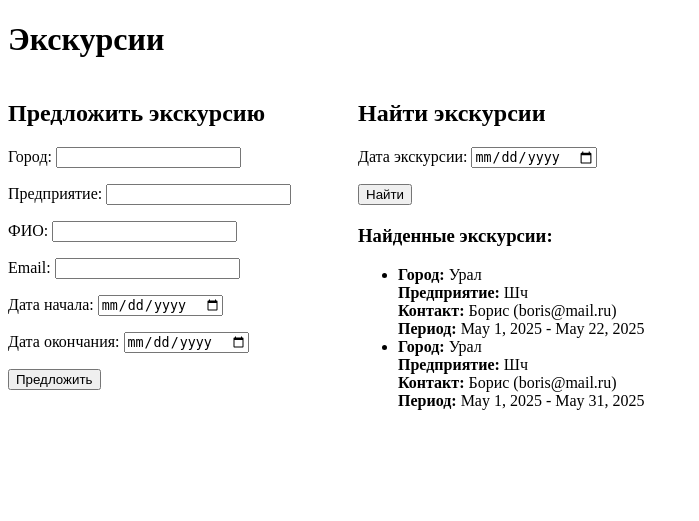
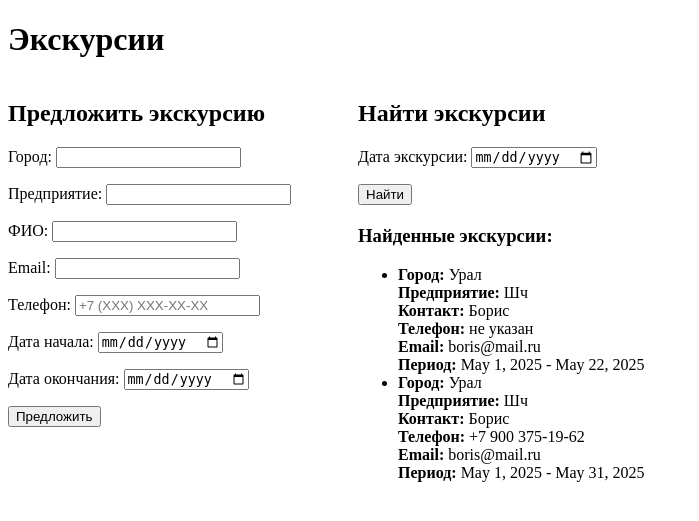
Before and after one commit to boris-r-v/top100_mvp, a Django app: template excursion_system/excursions/templates/excursions.html in a window 1280 px wide. Shown: the top 521 px of the page, without its empty margins (0-699 px from the left). Run offline with Django 5.2, Linux system fonts and the light colour scheme; the template is opened without the code that fills it: values that come from a table or form of the project are taken from there, others are empty; data comes from the database, SQL or seed files in the repository; both versions use the stored data as it was after the commit.

Commit message:
Добавлен номер телефона для связи  тем кто предложил экскурсию

```diff
--- a/excursion_system/excursions/forms.py
+++ b/excursion_system/excursions/forms.py
@@ -10,10 +10,11 @@ class PasswordForm(forms.Form):
 class ExcursionForm(forms.ModelForm):
     class Meta:
         model = Excursion
-        fields = ['city', 'company', 'full_name', 'email', 'start_date', 'end_date']
+        fields = ['city', 'company', 'full_name', 'email', 'phone', 'start_date', 'end_date']
         widgets = {
             'start_date': forms.DateInput(attrs={'type': 'date'}),
             'end_date': forms.DateInput(attrs={'type': 'date'}),
+            'phone': forms.TextInput(attrs={'placeholder': '+7 (XXX) XXX-XX-XX'}),
         }
 
 class SearchForm(forms.Form):
--- a/excursion_system/excursions/models.py
+++ b/excursion_system/excursions/models.py
@@ -5,6 +5,7 @@ class Excursion(models.Model):
     company = models.CharField(max_length=100, verbose_name="Предприятие")
     full_name = models.CharField(max_length=100, verbose_name="ФИО")
     email = models.EmailField(verbose_name="Email")
+    phone = models.CharField(max_length=20, verbose_name="Телефон", blank=True, null=True)
     start_date = models.DateField(verbose_name="Дата начала")
     end_date = models.DateField(verbose_name="Дата окончания")
     created_at = models.DateTimeField(auto_now_add=True)
--- a/excursion_system/excursions/templates/excursions.html
+++ b/excursion_system/excursions/templates/excursions.html
@@ -40,11 +40,23 @@
             <div class="results">
                 <h3>Найденные экскурсии:</h3>
                 <ul>
+<!--
                     {% for excursion in excursions %}
                     <li>
                         <strong>Город:</strong> {{ excursion.city }}<br>
                         <strong>Предприятие:</strong> {{ excursion.company }}<br>
                         <strong>Контакт:</strong> {{ excursion.full_name }} ({{ excursion.email }})<br>
+                        <strong>Период:</strong> {{ excursion.start_date }} - {{ excursion.end_date }}
+                    </li>
+                    {% endfor %}
+-->
+                    {% for excursion in excursions %}
+                    <li>
+                        <strong>Город:</strong> {{ excursion.city }}<br>
+                        <strong>Предприятие:</strong> {{ excursion.company }}<br>
+                        <strong>Контакт:</strong> {{ excursion.full_name }}<br>
+                        <strong>Телефон:</strong> {{ excursion.phone|default:"не указан" }}<br>
+                        <strong>Email:</strong> {{ excursion.email }}<br>
                         <strong>Период:</strong> {{ excursion.start_date }} - {{ excursion.end_date }}
                     </li>
                     {% endfor %}
```
Also changed, not shown: excursion_system/db.sqlite3, excursion_system/excursions/migrations/0002_excursion_phone.py (added).
